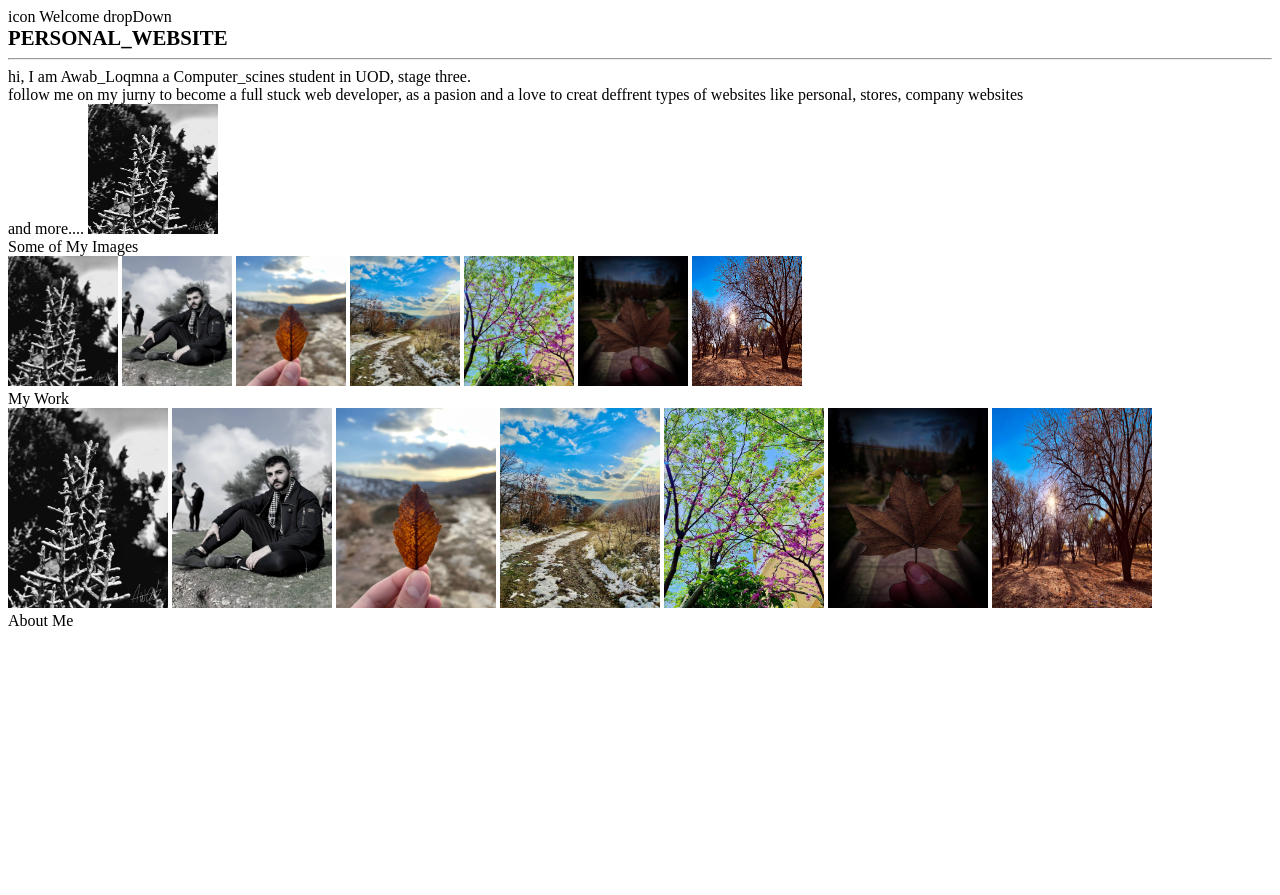
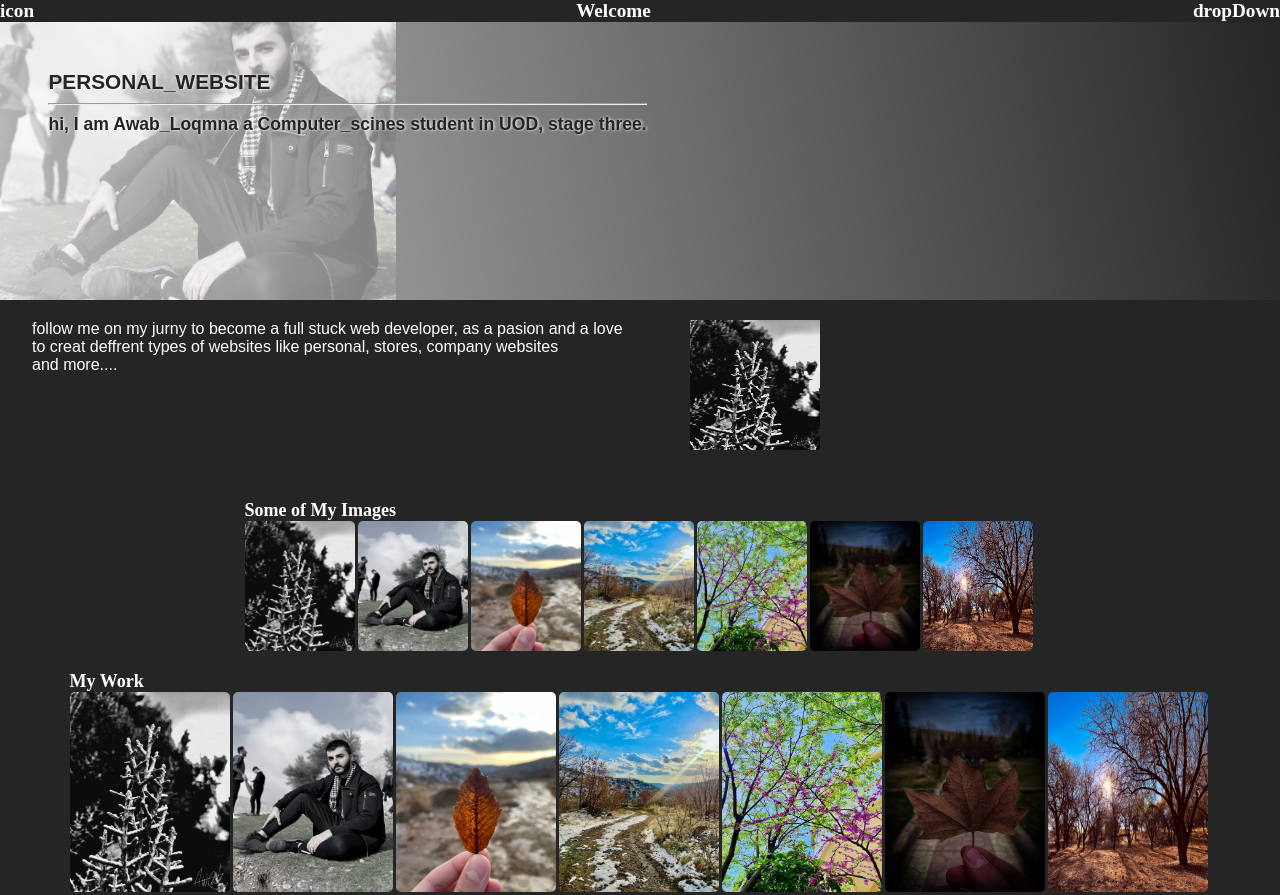
Before and after one commit to akurdi1/PersonalWebSite1, a plain HTML site: page index.html in a window 1280 px wide. Shown: the top 895 px of the page. Before the commit the page ends 800 px from the top, so only its background shows below. Drawn offline with Linux system fonts and the light colour scheme.

Commit message:
Update index.html

```diff
--- a/index.html
+++ b/index.html
@@ -4,10 +4,117 @@
     <meta charset="UTF-8">
     <meta name="viewport" content="width=device-width, initial-scale=1.0">
     <title>MyPersonalSite</title>
-    <link rel="stylesheet" href="/style.css">
 </head>
 
+<style>
+    body{
+    margin: 0%;
+    background-color:  rgb(37, 37, 37);
+    text-align: center;
+    display: flex;
+    flex-direction: column;
+    justify-content: center;
+    align-items: center;
+    overflow-x: hidden;
+}
+#navBar{
+    position: fixed;
+    top: 0;
+    width: 100%;
+    height: max-content;
+    display: flex;
+    justify-content: space-between;
+    align-items: center;
+    background-color: rgb(37, 37, 37);
+    font-size: larger;
+    color: white;
+    font-weight: bold;
+    z-index: 2;
+}
 
+
+#topSection{
+    position: relative;
+    width: 100%;
+    height: 300px;
+    background-image: linear-gradient( -100deg,   transparent, rgba(255, 255, 255, 0.712)), url(/images/myImg.jpg) ;
+    margin:  0%;
+    padding: 0%;
+    background-repeat: no-repeat;
+    background-size: contain;
+
+}
+
+#textInImg{
+    position: absolute;
+    top: 20%;
+    left: 3%;
+    max-width: 50%;
+    text-align: left;
+    padding: 10px;
+    color:  rgb(37, 37, 37);
+    font: small-caption ;
+    font-size: 1.1rem;
+    font-weight: bold;
+    text-shadow: 1px 0px 3px rgb(255, 255, 255);
+}
+#second_section{
+    max-width: 95%;
+    height: 150px;
+    margin-top: 20px;
+    color: rgb(255, 254, 254);
+    text-align: left;
+    font-size: medium;
+    font: message-box;
+}
+#second_section>span{
+    max-width: 50%;float: left;
+}
+#second_section>img{
+   padding-left: 50px;
+}
+#Img_section,#work_section{
+    display: flex;
+    flex-direction: column;
+    justify-content: center;
+    max-width: 95%;
+    text-align: left;
+    color: white;
+    font-size: large;
+    font-weight: bold;
+    margin-top: 30px;
+}
+#img-collection{
+    display: flex;
+    max-width: fit-content;
+    height: max-content;
+    overflow-x: scroll;
+    scroll-behavior: smooth;
+    scrollbar-width: none;
+
+}
+#img-collection>*{
+    margin-right: 3px;
+    border-radius: 5px;
+
+}
+#work_section{
+    margin-top: 20px;
+}
+
+#about_section{
+    width: 100%;
+    min-height: 200px;
+    position: relative;
+    bottom: 0px;
+    margin-top: 55px;
+    background-color: rgb(49, 49, 49);
+    color: white;
+}
+#about_section>ul{
+    text-align: left;
+}
+</style>
 <body>
 
     <header id="navBar"> <span> icon</span>  <span>Welcome</span> <span> dropDown</span></header>
```
